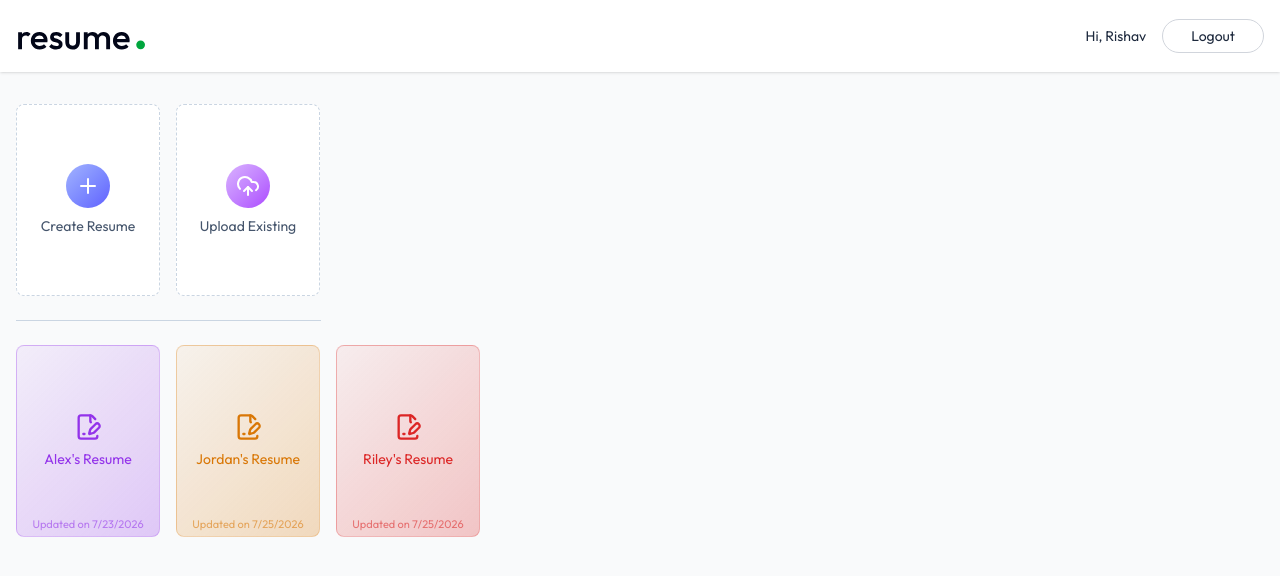
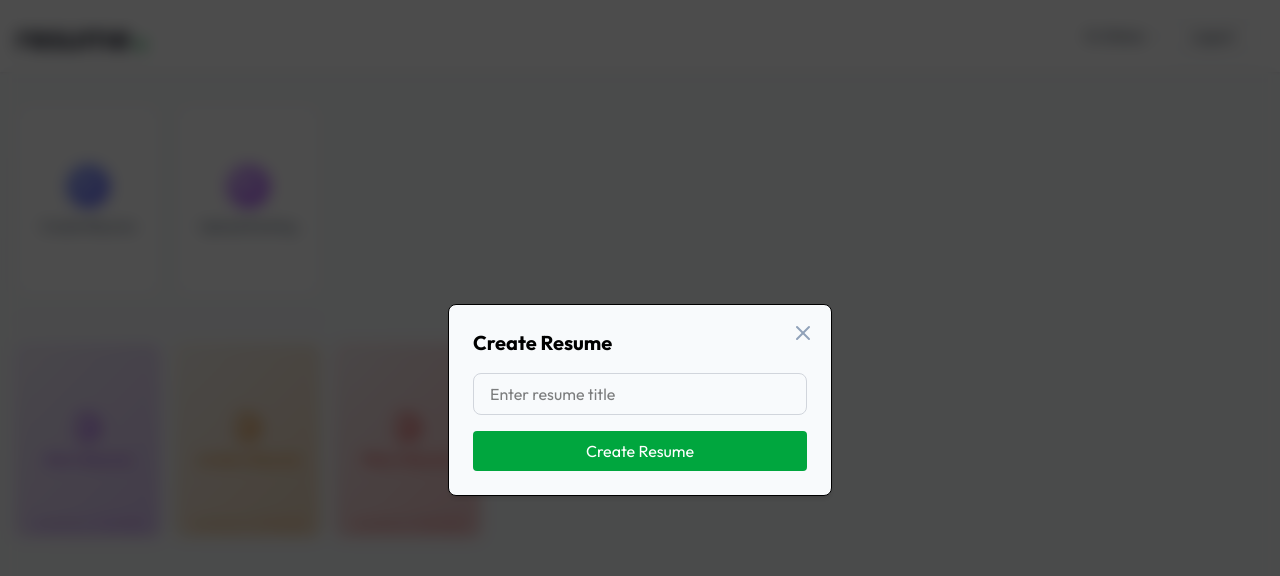
Before and after one commit to rishavraj45/AI_ResumeBuilder, a React (Vite) app in the folder client/: page /app in a window 1280 px wide. Both pictures are taken after a click on the button "Create Resume". Shown: the top 576 px of the page. Built offline with nearby package versions, Linux system fonts and the light colour scheme; the HTML template or start-up script is replaced by a standard one.

Commit message:
dashboard functionality

```diff
--- a/client/src/index.css
+++ b/client/src/index.css
@@ -9,4 +9,10 @@
   button {
     @apply cursor-pointer
   }
+  input:not([type="checkbox"]){
+    @apply outline-none focus:ring border border-gray-300 focus:ring-blue-500 focus:border-blue-500 rounded-lg;
+  }
+  textarea{
+    @apply outline-none focus:ring border border-gray-300 focus:ring-blue-500 focus:border-blue-500 rounded-lg resize-none;
+  }
 }
--- a/client/src/pages/Dashboard.jsx
+++ b/client/src/pages/Dashboard.jsx
@@ -1,14 +1,45 @@
-import { FilePenLineIcon, PencilIcon, PlusIcon, TrashIcon, UploadCloudIcon } from 'lucide-react'
+import { FilePenLineIcon, PencilIcon, PlusIcon, TrashIcon, UploadCloud, UploadCloudIcon, XIcon } from 'lucide-react'
 import React, { useEffect, useState } from 'react'
 import { dummyResumeData } from '../assets/assets'
+import { useNavigate } from 'react-router-dom'
 
 const Dashboard = () => {
 
   const colors = ["#9333ea","#d97706","#dc2626","#0284c7","#16a34a"]
   const [allResumes, setAllResumes] = useState([])
+  const [showCreateResume, setShowCreateResume] = useState(false);
+  const [showUploadResume, setShowUploadResume] = useState(false);
+  const [title, setTitle] = useState('')
+  const [resume, setResume] = useState(null)
+  const [editResumeId, setEditResumeId] = useState('')
+
+  const navigate = useNavigate()
 
   const loadAllResumes = async () => {
     setAllResumes(dummyResumeData)
+  }
+
+  const createResume = async (event) =>{
+    event.preventDefault()
+    setShowCreateResume(false)
+    navigate(`/app/builder/res123`)
+  }
+
+  const uploadResume = async (event) => {
+    event.preventDefault()
+    setShowUploadResume(false)
+    navigate(`/app/builder/res123`)
+  }
+
+  const editTitle = async (event) => {
+    event.preventDefault()
+  }
+
+  const deleteResume = async (resumeId) => {
+    const confirm = window.confirm('Are you sure to delete this resume?')
+    if(confirm){
+      setAllResumes(prev=> prev.filter(resume => resume._id !== resumeId))
+    }
   }
 
   useEffect(() => {
@@ -23,13 +54,13 @@
         </p>
 
         <div className='flex gap-4'>
-          <button className='w-full bg-white sm:max-w-36 h-48 flex flex-col items-center justify-center rounded-lg gap-2 text-slate-600 border border-dashed border-slate-300 group hover:border-indigo-500 hover:shadow-lg transition-all duration-300 cursor-pointer'>
+          <button onClick={()=> setShowCreateResume(true)} className='w-full bg-white sm:max-w-36 h-48 flex flex-col items-center justify-center rounded-lg gap-2 text-slate-600 border border-dashed border-slate-300 group hover:border-indigo-500 hover:shadow-lg transition-all duration-300 cursor-pointer'>
             <PlusIcon className='size-11 transition-all duration-300 p-2.5 bg-gradient-to-br from-indigo-300 to-indigo-500 text-white rounded-full' />
             <p className='text-sm group-hover:text-indigo-600 transition-all duration-300'>
               Create Resume
             </p>
           </button>
-          <button className='w-full bg-white sm:max-w-36 h-48 flex flex-col items-center justify-center rounded-lg gap-2 text-slate-600 border border-dashed border-slate-300 group hover:border-purple-500 hover:shadow-lg transition-all duration-300 cursor-pointer'>
+          <button onClick={()=> setShowUploadResume(true)} className='w-full bg-white sm:max-w-36 h-48 flex flex-col items-center justify-center rounded-lg gap-2 text-slate-600 border border-dashed border-slate-300 group hover:border-purple-500 hover:shadow-lg transition-all duration-300 cursor-pointer'>
             <UploadCloudIcon className='size-11 transition-all duration-300 p-2.5 bg-gradient-to-br from-purple-300 to-purple-500 text-white rounded-full' />
             <p className='text-sm group-hover:text-purple-600 transition-all duration-300'>
               Upload Existing
@@ -43,20 +74,88 @@
           {allResumes.map((resume, index)=>{
             const baseColor = colors[index % colors.length];
             return (
-              <button key={index} className='relative w-full sm:max-w-36 h-48 flex flex-col items-center justify-center rounded-lg gap-2 border group hover:shadow-lg transition-all duration-300 cursor-pointer' style={{background: `linear-gradient(135deg, ${baseColor}10, ${baseColor}40)`, borderColor: baseColor + '40'}}>
+              <button key={index} onClick={()=> navigate(`/app/builder/${resume._id}`)} className='relative w-full sm:max-w-36 h-48 flex flex-col items-center justify-center rounded-lg gap-2 border group hover:shadow-lg transition-all duration-300 cursor-pointer' style={{background: `linear-gradient(135deg, ${baseColor}10, ${baseColor}40)`, borderColor: baseColor + '40'}}>
                 <FilePenLineIcon className='size-7 group-hover:scale-105 transition-all' style={{color: baseColor}} />
                 <p className='text-sm group-hover:scale-105 transition-all px-2 text-center' style={{color: baseColor}}>{resume.title}</p>
                 <p className='absolute bottom-1 text-[11px] text-slate-400 group-hover:text-slate-500 transition-all duration-300 px-2 text-center' style={{color: baseColor + '90'}}>
                   Updated on {new Date(resume.updatedAt).toLocaleDateString()}
                 </p>
-                <div className='absolute top-1 right-1 group-hover:flex items-center hidden'>
-                  <TrashIcon className='size-7 p-1.5 hover:bg-white/50 rounded text-slate-700 transition-colors' />
-                  <PencilIcon className='size-7 p-1.5 hover:bg-white/50 rounded text-slate-700 transition-colors' />
+                <div onClick={e=> e.stopPropagation()} className='absolute top-1 right-1 group-hover:flex items-center hidden'>
+                  <TrashIcon onClick={()=>deleteResume(resume._id)} className='size-7 p-1.5 hover:bg-white/50 rounded text-slate-700 transition-colors' />
+                  <PencilIcon onClick={()=> {setEditResumeId(resume._id); setTitle(resume.title)}} className='size-7 p-1.5 hover:bg-white/50 rounded text-slate-700 transition-colors' />
                 </div>
               </button>
             )
           })}
         </div>
+
+        {showCreateResume && (
+          <form onSubmit={createResume} onClick={()=> setShowCreateResume(false)} className='fixed inset-0 bg-black/70 backdrop-blur bg-opacity-50 z-10 flex items-center justify-center'>
+            <div onClick={e => e.stopPropagation()} className='relative bg-slate-50 border shadow-md rounded-lg w-full max-w-sm p-6'>
+              <h2 className='text-xl font-bold mb-4'>Create Resume</h2>
+              <input onChange={(e)=> setTitle(e.target.value)} value={title} type='text' placeholder='Enter resume title' className='w-full px-4 py-2 mb-4 focus:border-green-600 ring-green-600' required />
+              <button className='w-full py-2 bg-green-600 text-white rounded hover:bg-green-700 transition-colors'>
+                Create Resume
+              </button>
+              <XIcon className='absolute top-4 right-4 text-slate-400 hover:text-slate-600 cursor-pointer transition-colors' onClick={()=>{
+                setShowCreateResume(false);
+                setTitle('')
+                }} />
+            </div>
+          </form>
+          )
+        }
+
+        {showUploadResume && (
+          <form onSubmit={uploadResume} onClick={()=> setShowUploadResume(false)} className='fixed inset-0 bg-black/70 backdrop-blur bg-opacity-50 z-10 flex items-center justify-center'>
+            <div onClick={e => e.stopPropagation()} className='relative bg-slate-50 border shadow-md rounded-lg w-full max-w-sm p-6'>
+              <h2 className='text-xl font-bold mb-4'>Upload Resume</h2>
+              <input onChange={(e)=> setTitle(e.target.value)} value={title} type='text' placeholder='Enter resume title' className='w-full px-4 py-2 mb-4 focus:border-green-600 ring-green-600' required />
+              <div>
+                <label htmlFor='resume-input' className='block text-sm text-slate-700'>
+                  Select resume file
+                  <div className='flex flex-col items-center justify-center gap-2 border group text-slate-400 border-slate-400 border-dashed rounded-md p-4 py-10 my-4 hover:border-green-500 hover:text-green-700 cursor-pointer transition-colors'>
+                    {resume ? (
+                      <p className='text-green-700'>{resume.name}</p>
+                    ) : (
+                      <>
+                        <UploadCloud className='size-14 stroke-1' />
+                        <p>Upload resume</p>
+                      </>
+                    )}
+                  </div>
+                </label>
+
+                <input type='file' id='resume-input' accept='.pdf' hidden onChange={(e)=>setResume(e.target.files[0])} />
+              </div>
+              <button className='w-full py-2 bg-green-600 text-white rounded hover:bg-green-700 transition-colors'>
+                Upload Resume
+              </button>
+              <XIcon className='absolute top-4 right-4 text-slate-400 hover:text-slate-600 cursor-pointer transition-colors' onClick={()=>{
+                setShowUploadResume(false);
+                setTitle('')
+                }} />
+            </div>
+          </form>
+        )
+        }
+
+        {editResumeId && (
+          <form onSubmit={editTitle} onClick={()=> setEditResumeId('')} className='fixed inset-0 bg-black/70 backdrop-blur bg-opacity-50 z-10 flex items-center justify-center'>
+            <div onClick={e => e.stopPropagation()} className='relative bg-slate-50 border shadow-md rounded-lg w-full max-w-sm p-6'>
+              <h2 className='text-xl font-bold mb-4'>Edit Resume Title</h2>
+              <input onChange={(e)=> setTitle(e.target.value)} value={title} type='text' placeholder='Enter resume title' className='w-full px-4 py-2 mb-4 focus:border-green-600 ring-green-600' required />
+              <button className='w-full py-2 bg-green-600 text-white rounded hover:bg-green-700 transition-colors'>
+                Update
+              </button>
+              <XIcon className='absolute top-4 right-4 text-slate-400 hover:text-slate-600 cursor-pointer transition-colors' onClick={()=>{
+                setEditResumeId('');
+                setTitle('')
+                }} />
+            </div>
+          </form>
+          )
+        }
       </div>
     </div>
   )
```
